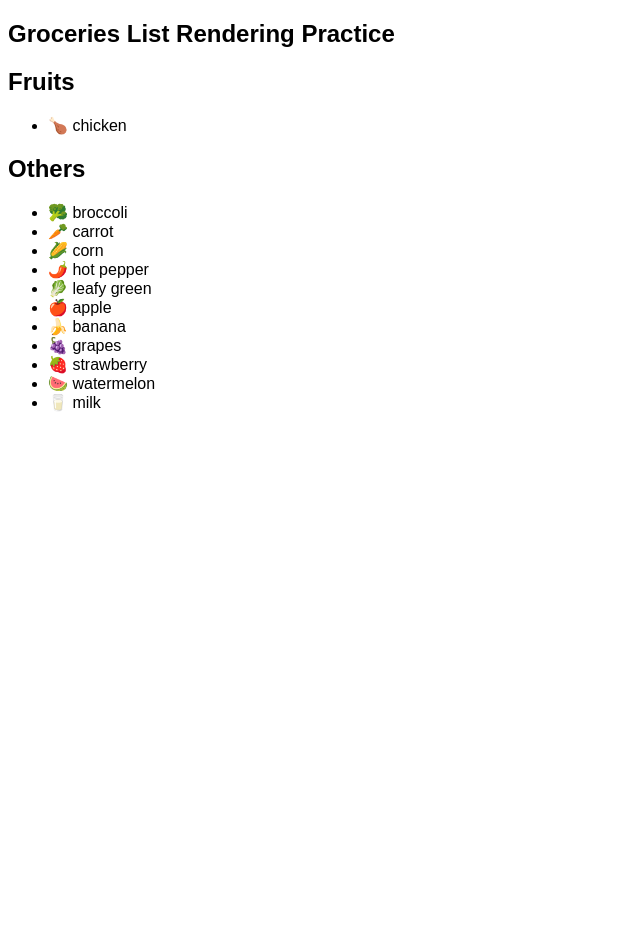
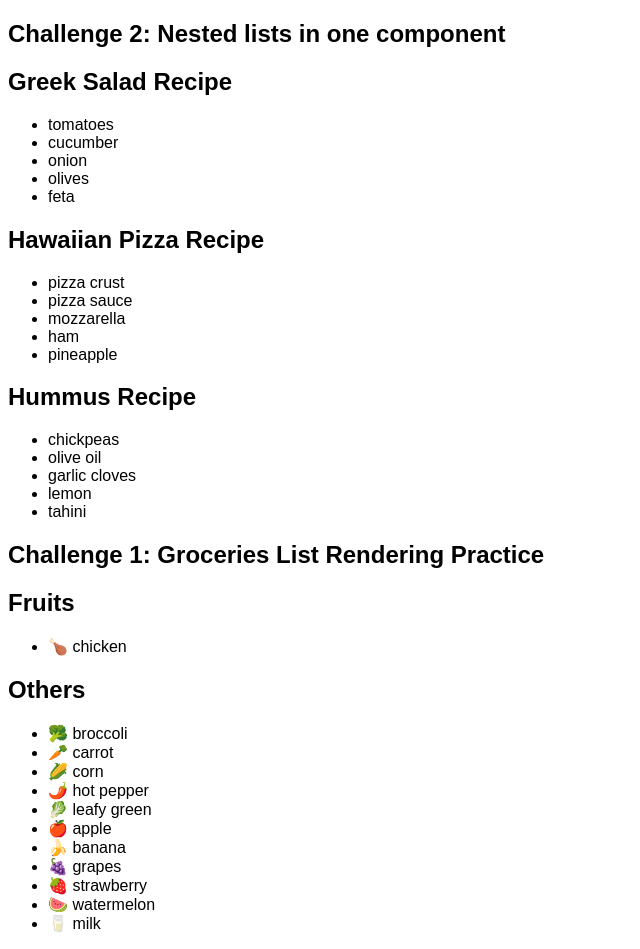
Before and after one commit to HaileyN3132/Study_React, a React (Vite) app in the folder react-playground/: page / in a window 1280 px wide. Shown: the whole page, without its empty margins (0-640 px from the left). Before the commit the page ends 800 px from the top, so only its background shows below. Built offline with nearby package versions, Linux system fonts and the light colour scheme.

Commit message:
Implemented Challenge 2 - Nested List In One Component

```diff
--- /dev/null
+++ b/react-playground/src/data/recipesData.js
@@ -0,0 +1,23 @@
+export default [
+  {
+    id: "greek-salad",
+    name: "Greek Salad",
+    ingredients: ["tomatoes", "cucumber", "onion", "olives", "feta"],
+  },
+  {
+    id: "hawaiian-pizza",
+    name: "Hawaiian Pizza",
+    ingredients: [
+      "pizza crust",
+      "pizza sauce",
+      "mozzarella",
+      "ham",
+      "pineapple",
+    ],
+  },
+  {
+    id: "hummus",
+    name: "Hummus",
+    ingredients: ["chickpeas", "olive oil", "garlic cloves", "lemon", "tahini"],
+  },
+];
--- a/react-playground/src/practices/RenderingList.jsx
+++ b/react-playground/src/practices/RenderingList.jsx
@@ -1,10 +1,10 @@
 import groceriesData from "../data/groceriesData";
+import recipesData from "../data/recipesData";
 
 /*
     Challenge 1: Split a groceries into 2 lists
 
 */
-
 function Item({ name, emoji }) {
   return (
     <li>
@@ -23,25 +23,54 @@ function ListItem({ list }) {
   );
 }
 
+/*
+    Challenge 2: Nested lists in one component
+
+*/
+
+function Ingredient({ name }) {
+  return <li>{name}</li>;
+}
+
+function Recipe({ id, name, ingredients }) {
+  let ingredientsList = ingredients.map((ingredient) => (
+    <Ingredient key={id + ingredient} name={ingredient} />
+  ));
+
+  return (
+    <>
+      <h2>{name} Recipe</h2>
+      <ul>{ingredientsList}</ul>
+    </>
+  );
+}
+
 export default function RenderingList() {
+  //Challenge 1
   const keyword = "protein";
-
   let filteredList = groceriesData.filter((item) => item.type === keyword);
   let remainList = groceriesData.filter((item) => item.type !== keyword);
 
-  /*
-  let fruits = filteredList.map((fruit) => (
-    <Item key={fruit.id} name={fruit.name} emoji={fruit.emoji} />
+  // Challenge 2
+
+  let recipes = recipesData.map((recipe) => (
+    <Recipe
+      key={recipe.id}
+      id={recipe.id}
+      name={recipe.name}
+      ingredients={recipe.ingredients}
+    />
   ));
 
-  let remain = remainList.map((item) => (
-    <Item id={item.id} name={item.name} emoji={item.emoji} />
-  ));
-*/
+  return (
+    <>
+      <section>
+        <h1>Challenge 2: Nested lists in one component</h1>
+        <div>{recipes}</div>
+      </section>
 
-  return (
       <section>
-      <h1>Groceries List Rendering Practice</h1>
+        <h1>Challenge 1: Groceries List Rendering Practice</h1>
 
         <h2>Fruits</h2>
         <ListItem list={filteredList} />
@@ -49,5 +78,6 @@ export default function RenderingList() {
         <h2>Others </h2>
         <ListItem list={remainList} />
       </section>
+    </>
   );
 }
```
Lines whose indentation alone changed are shown as unchanged.
